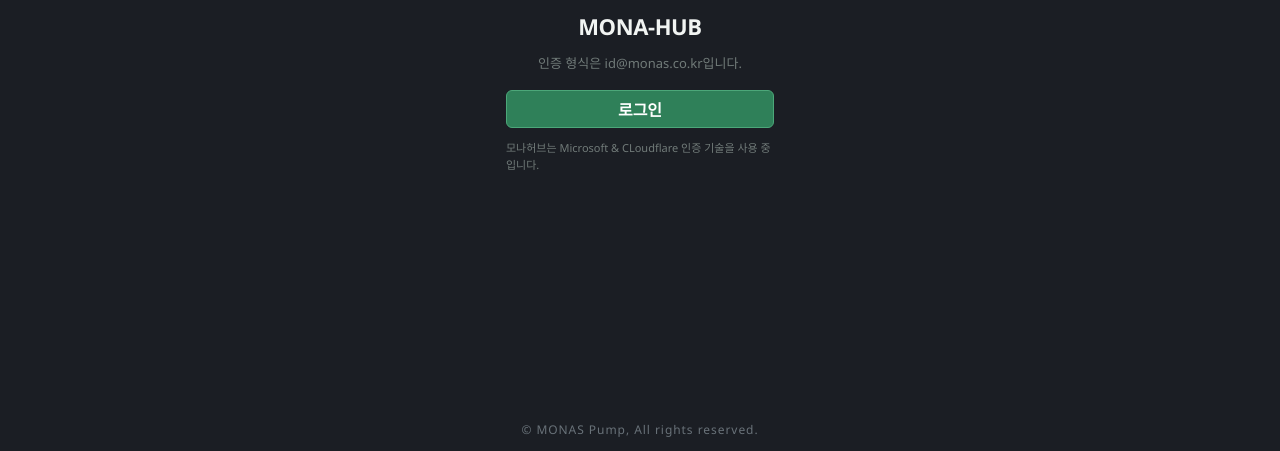
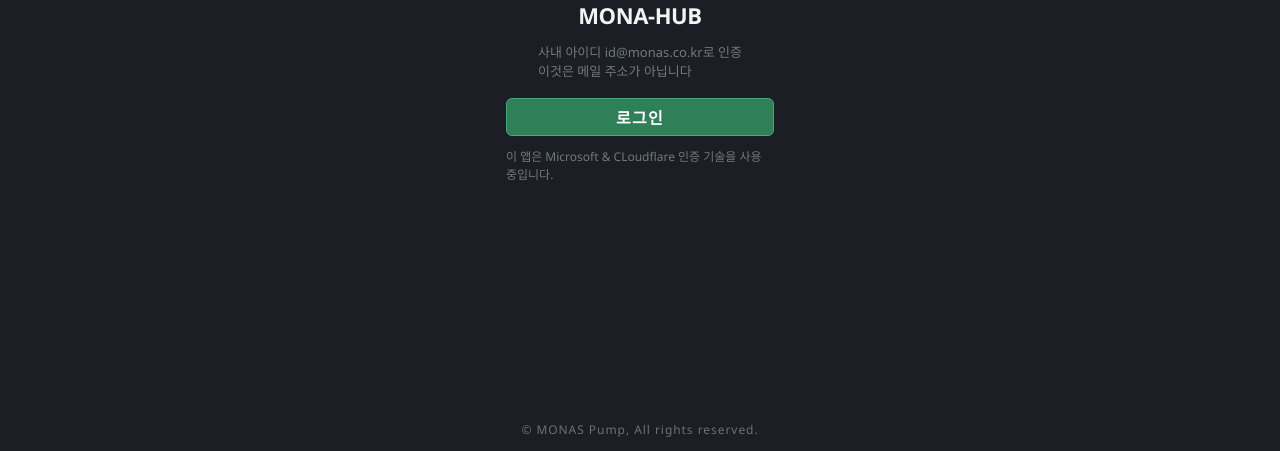
Before and after one commit to hoemin-dev/mona-hub, a website with bundled scripts: page web/login/index.html in a window 1280 px wide. Shown: the part 349-800 px from the top of the page. Built offline with nearby package versions, Linux system fonts and the light colour scheme.

Commit message:
login ui

```diff
--- a/web/login/index.html
+++ b/web/login/index.html
@@ -33,12 +33,12 @@
       <div class="brand">
         <img class="brand-logo" src="../icons/icon-192.png" alt="">
         <h1 id="loginTitle">MONA-HUB</h1>
-        <p class="login-prompt">인증 형식은 id@monas.co.kr입니다.</p>
+        <p class="login-prompt">사내 아이디 id@monas.co.kr로 인증 <br> 이것은 메일 주소가 아닙니다</p>
       </div>
 
       <div class="login-action">
         <button id="loginButton" class="login-button" type="button">로그인</button>
-        <p class="auth-note">모나허브는 Microsoft & CLoudflare 인증 기술을 사용 중입니다.</p>
+        <p class="auth-note">이 앱은 Microsoft & CLoudflare 인증 기술을 사용 중입니다.</p>
         <!-- 로그인 인증 기술은 Microsoft Entra ID를 사용합니다. 회사 계정 형식 id@monas.co.kr -->
         <p id="loginStatus" class="login-status" role="status" aria-live="polite"></p>
       </div>
--- a/web/login/login.css
+++ b/web/login/login.css
@@ -170,6 +170,7 @@ button {
   font-size: 16px;
   font-weight: 650;
   cursor: pointer;
+  letter-spacing: 1.2px;
 }
 
 .login-button:hover {
@@ -185,7 +186,7 @@ button {
 .auth-note {
   margin: 12px 0 0;
   color: #717b79;
-  font-size: 11px;
+  font-size: 12px;
   line-height: 1.5;
   text-align: left;
 }
```
